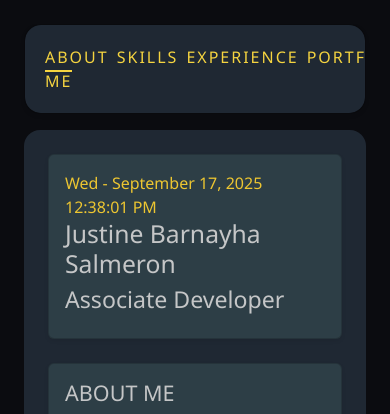
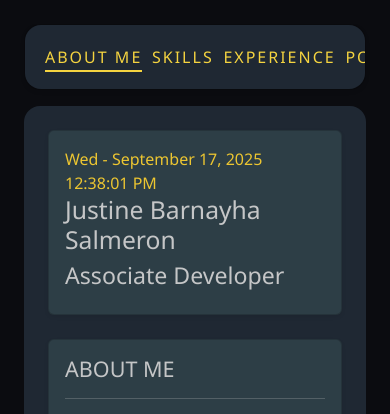
Before and after one commit to justine321/profile, a PHP site: page / in a window 390 px wide. Shown: the top 414 px of the page. Run offline with PHP 8.4, Linux system fonts and the light colour scheme.

Commit message:
update nav

```diff
--- a/assets/css/style.css
+++ b/assets/css/style.css
@@ -309,11 +309,13 @@
     }
     .js-sidebar-body{
         display: flex;
+    position: sticky;
+    overflow: auto;
     }
 
     .js-side-bar-child{
         height: unset;
-        overflow-x: auto;
+        overflow-x: unset;
     }
 
     .profile-content{
@@ -331,6 +333,7 @@
     .profile-nav-ul{
       display: flex;
       justify-content: space-between;
+      width: 28rem;
     }
     .profile-nav-ul li{
       width: fit-content;
```
